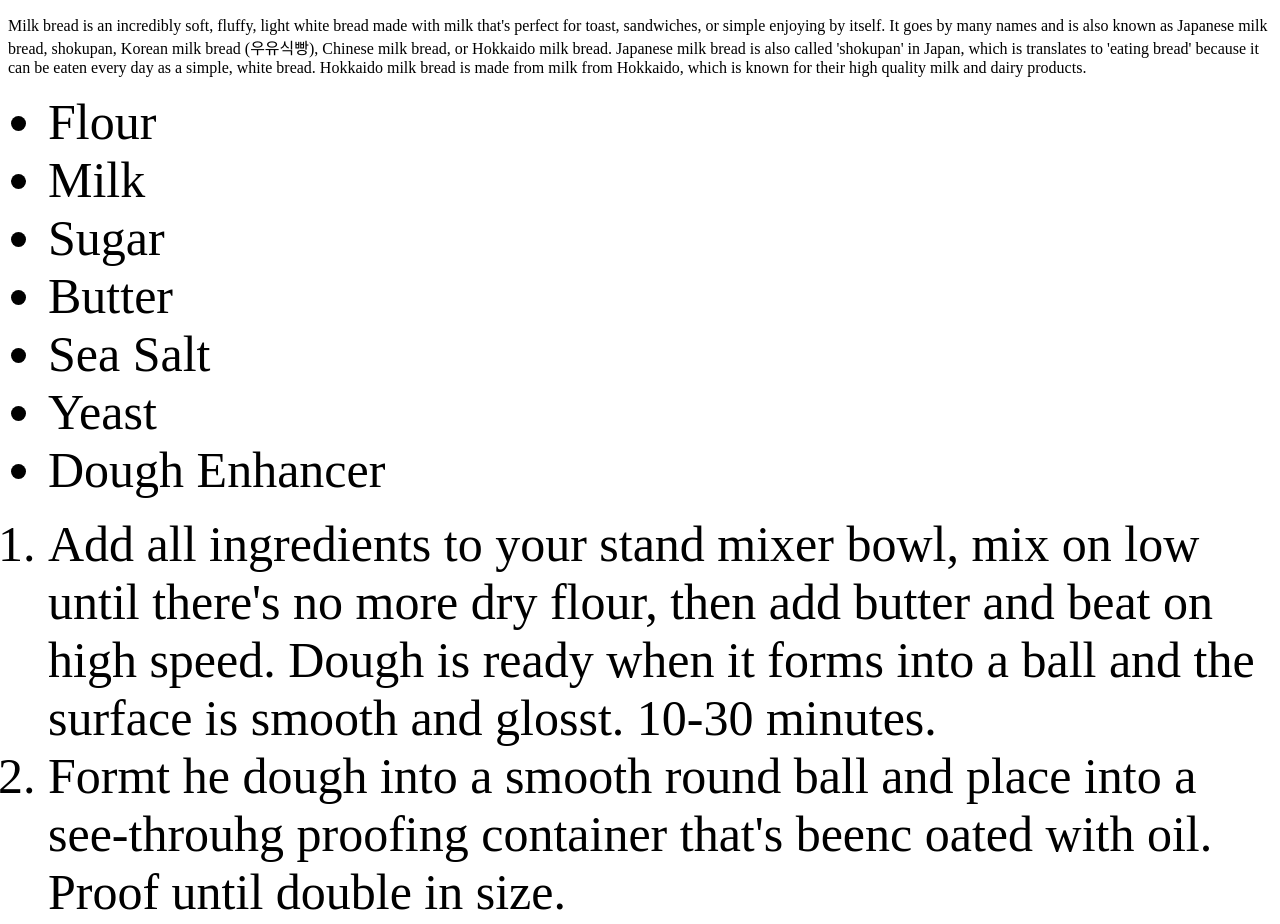
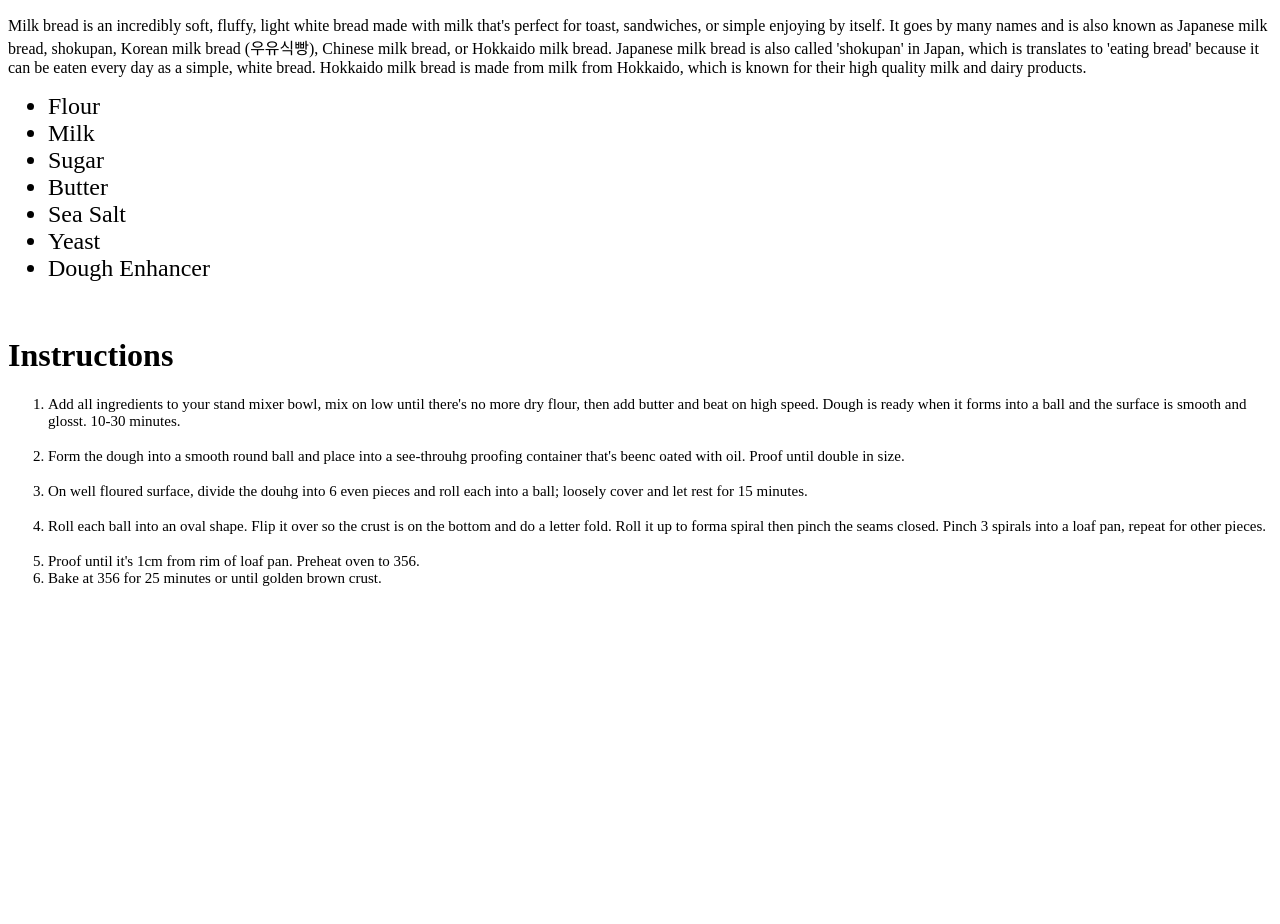
Before and after one commit to MasonLilley/odin-recipes, a plain HTML site: page recipes/milk-bread.html in a window 1280 px wide. Shown: the part 583-1507 px from the top of the page. After the commit the page ends 1186 px from the top, so only its background shows below. Drawn offline with Linux system fonts and the light colour scheme.

Commit message:
Added fonts to milk bread page

```diff
--- a/recipes/milk-bread.html
+++ b/recipes/milk-bread.html
@@ -13,22 +13,25 @@
     <img src="../images/milk-bread.webp" alt="Picture of milk bread">
     <p>Milk bread is an incredibly soft, fluffy, light white bread made with milk that's perfect for toast, sandwiches, or simple enjoying by itself. It goes by many names and is also known as Japanese milk bread, shokupan, Korean milk bread (우유식빵), Chinese milk bread, or Hokkaido milk bread. Japanese milk bread is also called 'shokupan' in Japan, which is translates to 'eating bread' because it can be eaten every day as a simple, white bread. Hokkaido milk bread is made from milk from Hokkaido, which is known for their high quality milk and dairy products.</p>
     <ul>
-        <li>Flour</li>
-        <li>Milk</li>
-        <li>Sugar</li>
-        <li>Butter</li>
-        <li>Sea Salt</li>
-        <li>Yeast</li>
-        <li>Dough Enhancer</li>
+        <li class="ul">Flour</li>
+        <li class="ul">Milk</li>
+        <li class="ul">Sugar</li>
+        <li class="ul">Butter</li>
+        <li class="ul">Sea Salt</li>
+        <li class="ul">Yeast</li>
+        <li class="ul">Dough Enhancer</li>
     </ul>
 
+    <br>
+    <h1>Instructions</h1>
+
     <ol>
-        <li>Add all ingredients to your stand mixer bowl, mix on low until there's no more dry flour, then add butter and beat on high speed. Dough is ready when it forms into a ball and the surface is smooth and glosst. 10-30 minutes.</li>
-        <li>Formt he dough into a smooth round ball and place into a see-throuhg proofing container that's beenc oated with oil. Proof until double in size.</li>
-        <li>On well floured surface, divide the douhg into 6 even pieces and roll each into a ball; loosely cover and let rest for 15 minutes.</li>
-        <li>Roll each ball into an oval shape. Flip it over so the crust is on the bottom and do a letter fold. Roll it up to forma  spiral then pinch the seams closed. Pinch 3 spirals into a loaf pan, repeat for other pieces.</li>
-        <li>Proof  until it's 1cm from rim of loaf pan. Preheat oven to 356.</li>
-        <li>Bake at 356 for 25 minutes or until golden brown crust.</li>
+        <li class="ol">Add all ingredients to your stand mixer bowl, mix on low until there's no more dry flour, then add butter and beat on high speed. Dough is ready when it forms into a ball and the surface is smooth and glosst. 10-30 minutes.</li> <br>
+        <li class="ol">Form the dough into a smooth round ball and place into a see-throuhg proofing container that's beenc oated with oil. Proof until double in size.</li> <br>
+        <li class="ol">On well floured surface, divide the douhg into 6 even pieces and roll each into a ball; loosely cover and let rest for 15 minutes.</li> <br>
+        <li class="ol">Roll each ball into an oval shape. Flip it over so the crust is on the bottom and do a letter fold. Roll it up to forma  spiral then pinch the seams closed. Pinch 3 spirals into a loaf pan, repeat for other pieces.</li> <br>
+        <li class="ol">Proof  until it's 1cm from rim of loaf pan. Preheat oven to 356.</li>
+        <li class="ol">Bake at 356 for 25 minutes or until golden brown crust.</li>
     </ol>
 </body>
 </html>
--- a/style.css
+++ b/style.css
@@ -1,12 +1,18 @@
 div {
-
 }
 
 p {
-
 }
 
 li {
     font-family: "Times New Roman", sans-serif;
-    font-size: 50px;
+    font-size: 24px;
 }
+
+.ul .ol {
+    font-family:Tahoma, sans-serif
+}
+
+.ol {
+    font-size: 15px;
+}
```
